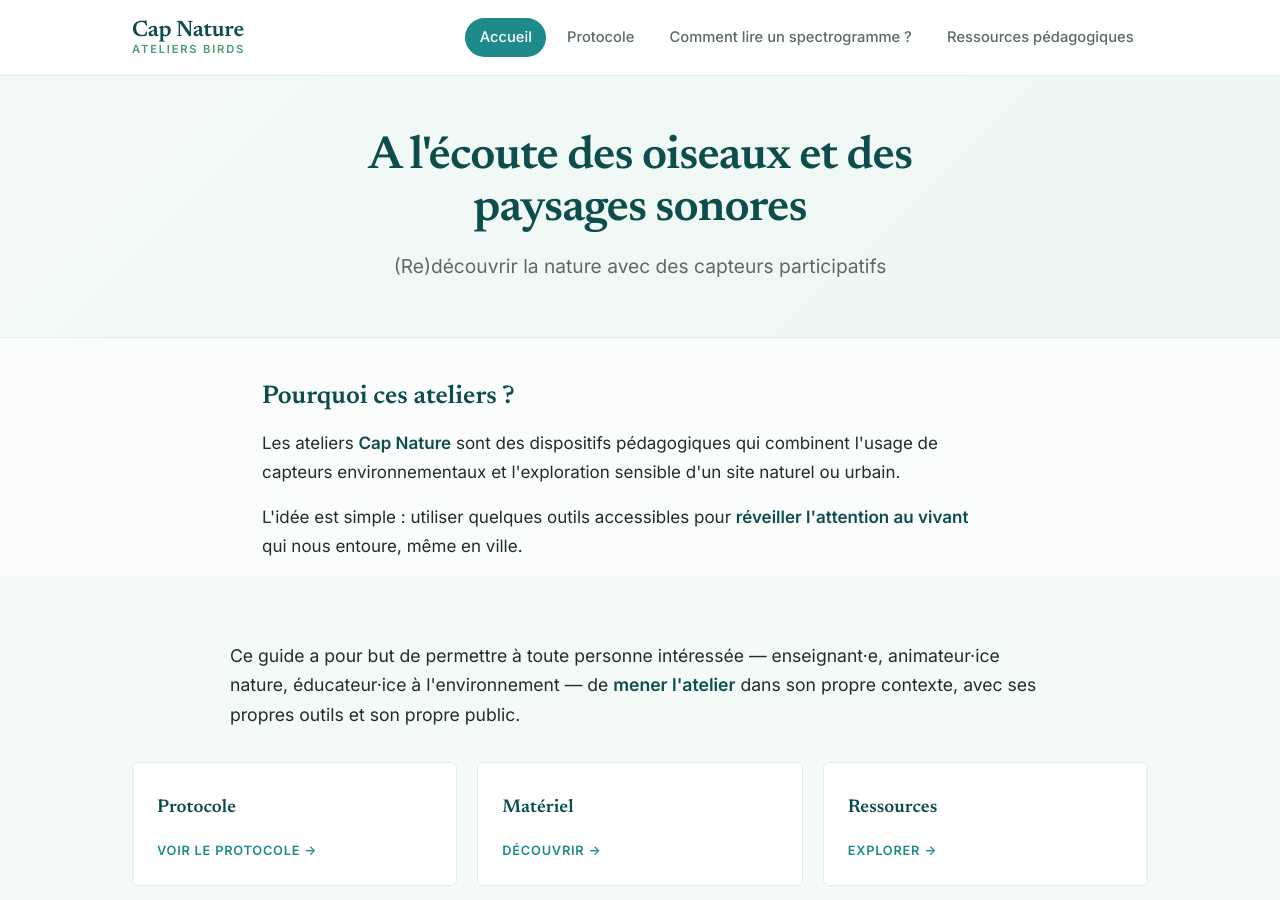
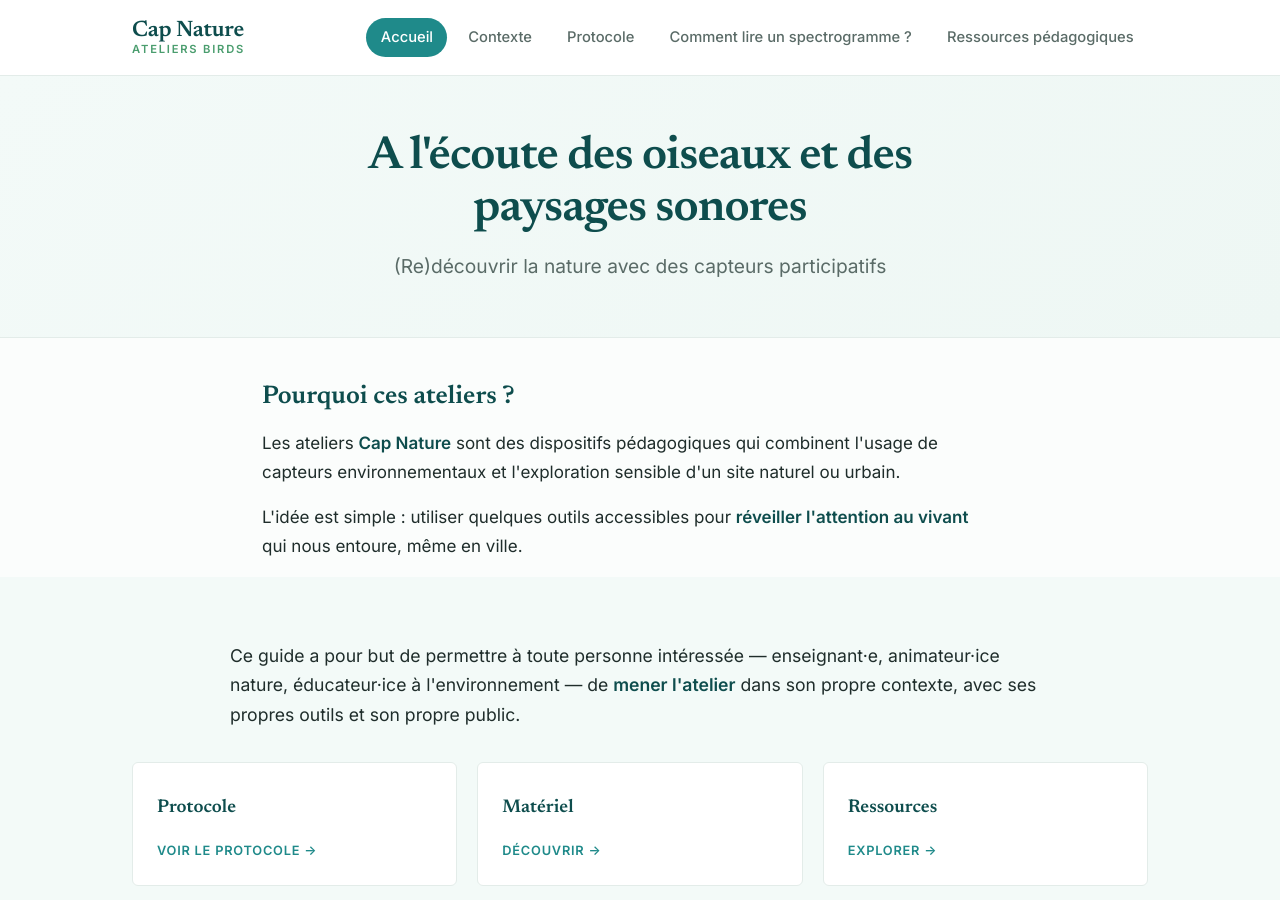
Before and after one commit to marieleapouliquen/wiki-cap-nature, a Jekyll site: the page built from index.md, in a window 1280 px wide and 900 px high. Built offline with Jekyll 4.4.1, drawn with Linux system fonts in a browser that asks for light colours.

Commit message:
Update navigation.yml

```diff
--- a/_data/navigation.yml
+++ b/_data/navigation.yml
@@ -2,6 +2,9 @@
 
 - title: Accueil
   url: /
+
+- title: Contexte
+  url: /contexte/
 
 - title: Protocole
   url: /protocole/
```
